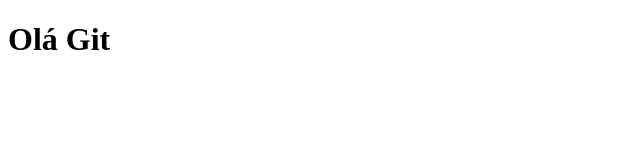
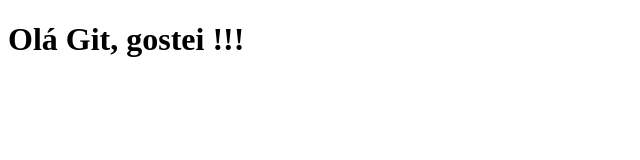
Before and after one commit to AlineBezerra/-Git_Kenzie, a plain HTML site: page index.html in a window 1280 px wide. Shown: the whole page, without its empty margins (0-640 px from the left). Drawn offline with Linux system fonts and the light colour scheme.

Commit message:
Alteração dentro da tag h1

```diff
--- a/index.html
+++ b/index.html
@@ -7,6 +7,6 @@
     <title>Document</title>
 </head>
 <body>
-    <h1>Olá Git</h1>
+    <h1>Olá Git, gostei !!! </h1>
 </body>
 </html>
```
